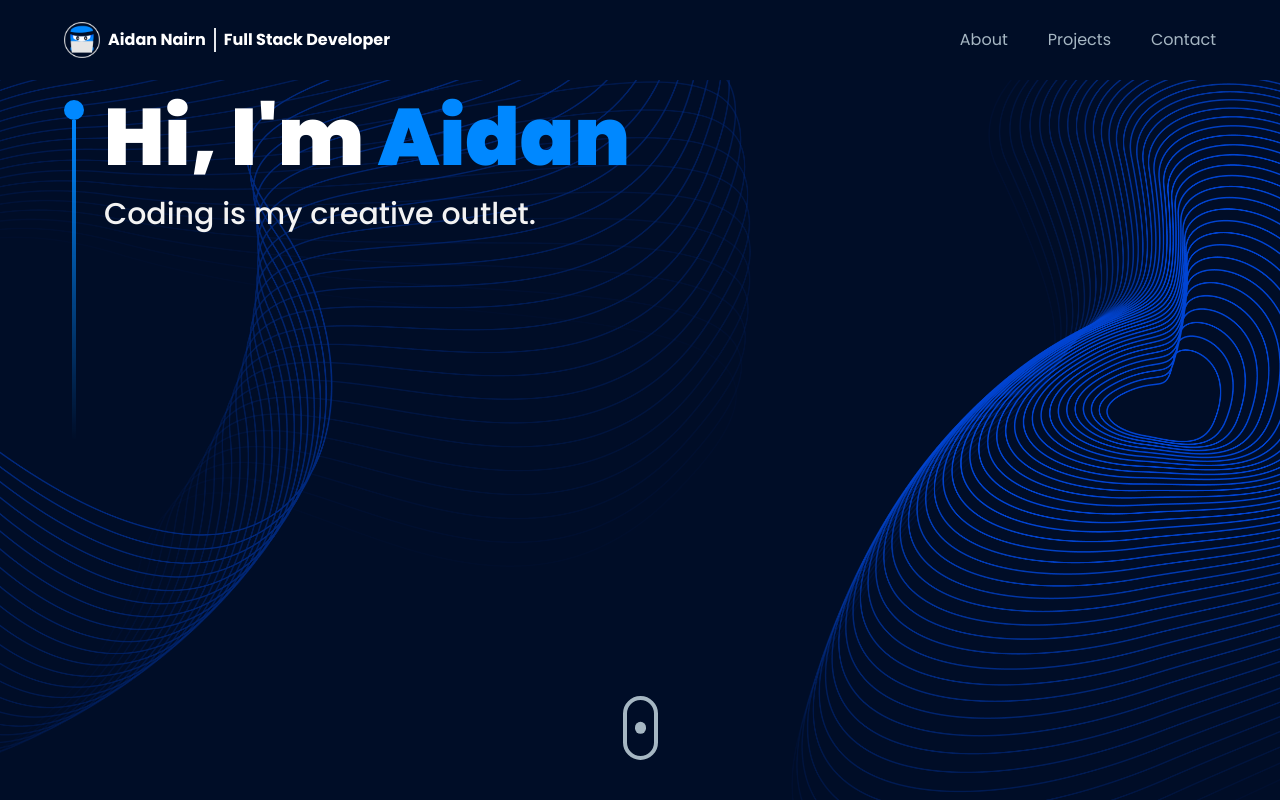
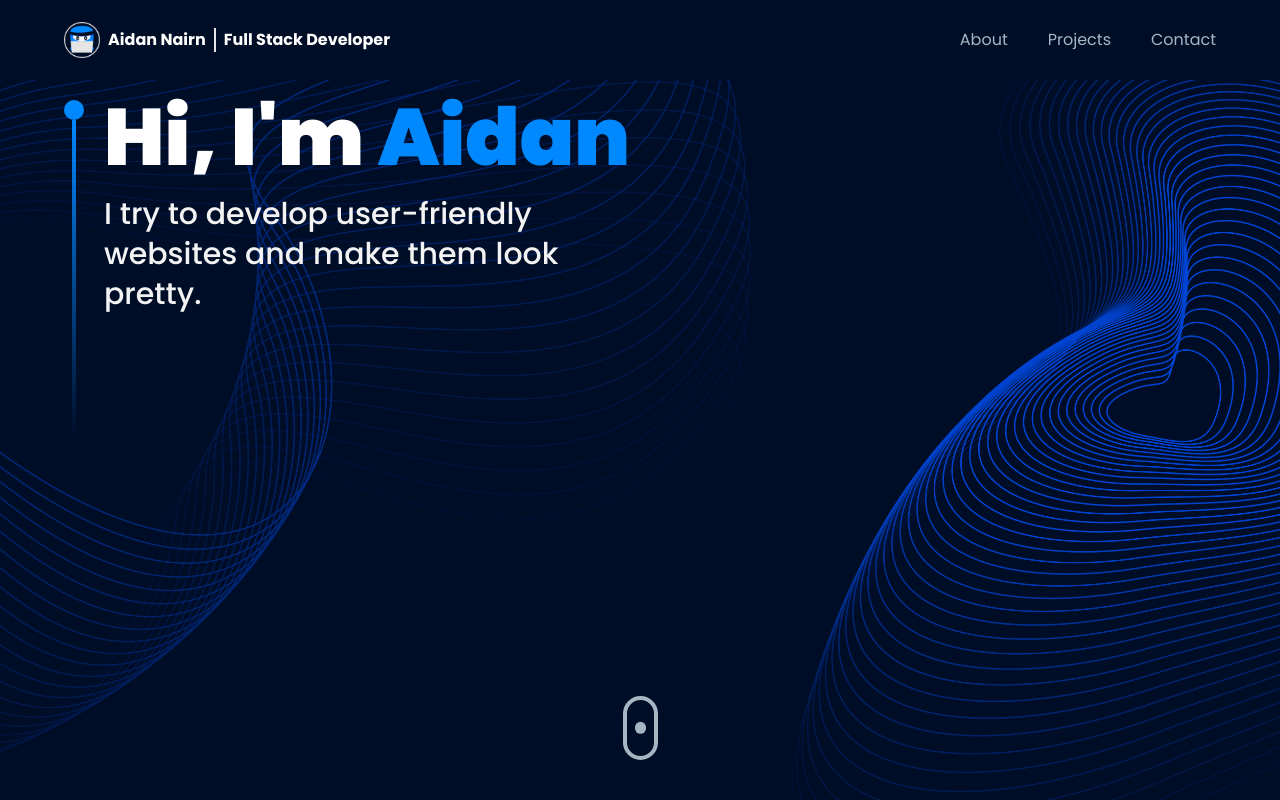
Before and after one commit to aidannairn/my-digital-portfolio, a React (Vite) app in the folder client/: page / in a window 1280 px wide. Built offline with nearby package versions, Linux system fonts and the light colour scheme; no server answers.

Commit message:
feat: When no user is logged in - hide a component if no related data was fetched from the server.

```diff
--- a/client/src/components/Experience.jsx
+++ b/client/src/components/Experience.jsx
@@ -96,6 +96,7 @@ const Experience = ({ experiences, setExperiences }) => {
           </div>
         </motion.div>
       }
+      { !!sortedExperiences.length &&
         <motion.div
           variants={fadeIn('', '', 1, 1)}
           className='mt-20 flex flex-col'
@@ -111,6 +112,8 @@ const Experience = ({ experiences, setExperiences }) => {
             ))}
           </VerticalTimeline>
         </motion.div>
+
+      }
     </>
   )
 }
--- a/client/src/components/Hero.jsx
+++ b/client/src/components/Hero.jsx
@@ -38,8 +38,8 @@ const Hero = ({ isLoading }) => {
         </div>
         <div ref={heroTextRef}>
           <h1 className={`${styles.heroHeadText} mt-10 text-white`}>Hi, I'm <span className='text-quaternary'>Aidan</span></h1>
-          <p className={`${styles.heroSubText} mt-2 text-white-100`}>
-            Coding is my creative outlet.
+          <p className={`${styles.heroSubText} max-w-[32.5rem] mt-2 text-white-100`}>
+            I try to develop user-friendly websites and make them look pretty.
           </p>
         </div>
       </div>
--- a/client/src/components/Projects.jsx
+++ b/client/src/components/Projects.jsx
@@ -90,6 +90,7 @@ const Projects = ({ projects, setProjects }) => {
           </div>
         </motion.div>
       }
+      { !!projects.length &&
         <div
           className='mt-20 grid gap-7 w-full justify-center'
           style={{ gridTemplateColumns: 'repeat(auto-fill, 360px)' }}
@@ -104,6 +105,7 @@ const Projects = ({ projects, setProjects }) => {
             />
           ))}
         </div>
+      }
     </div>
   )
 }
--- a/client/src/components/canvas/Technologies.jsx
+++ b/client/src/components/canvas/Technologies.jsx
@@ -73,6 +73,7 @@ const TechCanvas = ({
         action={removeATechnology}
       />
       }
+      { !!technologies.length &&
         <Canvas ref={canvasRef} >
           <ambientLight intensity={0.033} />
           <directionalLight
@@ -113,6 +114,7 @@ const TechCanvas = ({
           </Suspense>
           <Preload all />
         </Canvas>
+      }
     </>
   )
 }
--- a/client/src/pages/Home.jsx
+++ b/client/src/pages/Home.jsx
@@ -1,14 +1,17 @@
-import { useEffect, useState } from 'react'
+import { useContext, useEffect, useState } from 'react'
 import axios from 'axios'
 
 import { About, Contact, Experience, Feedback, Hero, Navbar, Technologies, Projects } from '../components'
 import { StarsCanvas } from '../components/canvas'
+import { UserContext } from '../contexts/UserContext'
 
 const Home = () => {
   const [experiences, setExperiences] = useState([])
   const [technologies, setTechnologies] = useState([])
   const [projects, setProjects] = useState([])
   const [isLoading, setIsLoading] = useState(true)
+
+  const { user: { userId } } = useContext(UserContext)
 
   const getUserContent = async () => {
     const {
@@ -38,9 +41,15 @@ const Home = () => {
       { !isLoading &&
         <>
           <About />
-          <Experience experiences={experiences} setExperiences={setExperiences} />
-          <Technologies technologies={technologies} setTechnologies={setTechnologies} />
-          <Projects projects={projects} setProjects={setProjects} />
+          { (!!experiences.length || userId) &&
+            <Experience experiences={experiences} setExperiences={setExperiences} />
+          }
+          { (!!technologies.length || userId) &&
+            <Technologies technologies={technologies} setTechnologies={setTechnologies} />
+          }
+          { (!!projects.length || userId) &&
+            <Projects projects={projects} setProjects={setProjects} />
+          }
           {/* <Feedback /> */}
           <div className='relative z-0'>
             <Contact />
```
Lines whose indentation alone changed are shown as unchanged.
